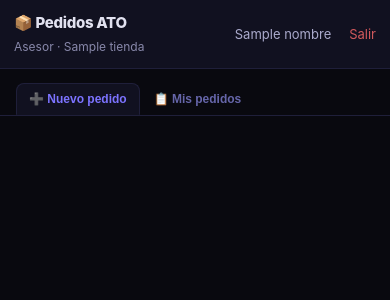
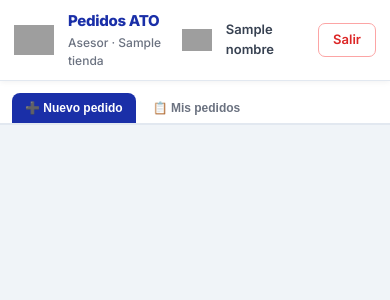
Before and after one commit to jirviato29-cell/pedidos-ato, a Flask app: template templates/dashboard.html in a window 390 px wide. Shown: the top 300 px of the page. Run offline with Flask 3, Linux system fonts and the light colour scheme; the template is opened without the code that fills it: most values are stand-ins (such as "Sample title", 1, 10 or a date in 2020); grey boxes are pictures that could not be loaded.

Commit message:
feat: rediseño completo a tema claro con identidad ATO/Telcel
- Fondo blanco/gris claro (#f0f4f8), color principal azul #1a2fa8
- Header con logos ATO y Telcel (servidos desde /static/)
- Tipografía Inter importada desde Google Fonts
- Pestañas: azul marino activo con texto blanco
- Cards con sombra suave sobre fondo blanco
- Badges con colores vibrantes sobre fondos claros
- Botones en azul marino, success/warn/danger en pasteles
- Dropdown de acciones con estilos claros
- Tablas con fondo blanco, hover en azul claro
- Responsive: logos y columnas se adaptan en móvil

Co-Authored-By: Claude Sonnet 4.6 <noreply@anthropic.com>

```diff
--- a/templates/dashboard.html
+++ b/templates/dashboard.html
@@ -5,117 +5,134 @@
 <meta name="viewport" content="width=device-width, initial-scale=1.0">
 <title>Pedidos ATO</title>
 <style>
+@import url('https://fonts.googleapis.com/css2?family=Inter:wght@400;500;600;700;800&display=swap');
 *{margin:0;padding:0;box-sizing:border-box;}
-body{background:#09090f;color:#e2e2f0;font-family:-apple-system,BlinkMacSystemFont,'Segoe UI',system-ui,sans-serif;min-height:100vh;font-size:14px;line-height:1.5;}
+body{background:#f0f4f8;color:#1a1f36;font-family:'Inter',system-ui,sans-serif;min-height:100vh;font-size:14px;line-height:1.5;}
 
 /* ── TOPBAR ── */
-.topbar{background:#111120;border-bottom:1px solid #1f1f3a;padding:14px 20px;display:flex;align-items:center;justify-content:space-between;position:sticky;top:0;z-index:50;}
-.topbar h1{font-size:17px;font-weight:800;letter-spacing:-.3px;}
-.logout{color:#ff6b6b;font-size:13px;text-decoration:none;margin-left:14px;opacity:.8;transition:opacity .2s;}
-.logout:hover{opacity:1;}
+.topbar{background:#fff;border-bottom:1px solid #e2e8f0;padding:10px 24px;display:flex;align-items:center;justify-content:space-between;position:sticky;top:0;z-index:50;box-shadow:0 1px 6px rgba(0,0,0,.06);}
+.topbar-left{display:flex;align-items:center;gap:14px;}
+.topbar-logo{height:40px;width:auto;object-fit:contain;}
+.topbar-logo-sm{height:28px;width:auto;object-fit:contain;}
+.topbar-divider{width:1px;height:36px;background:#e2e8f0;}
+.topbar h1{font-size:17px;font-weight:800;color:#1a2fa8;letter-spacing:-.3px;}
+.topbar-rol{font-size:12px;color:#6b7280;display:block;margin-top:1px;font-weight:500;}
+.topbar-right{display:flex;align-items:center;gap:14px;}
+.topbar-user{color:#374151;font-size:13px;font-weight:600;}
+.logout{color:#dc2626;font-size:13px;text-decoration:none;padding:6px 14px;border:1.5px solid #fca5a5;border-radius:7px;font-weight:600;transition:all .15s;}
+.logout:hover{background:#fef2f2;}
 
 /* ── TABS ── */
-.tabs{display:flex;gap:2px;padding:14px 16px 0;overflow-x:auto;border-bottom:1px solid #1f1f3a;scrollbar-width:none;}
+.tabs{display:flex;gap:4px;padding:16px 24px 0;overflow-x:auto;background:#fff;border-bottom:2px solid #e2e8f0;scrollbar-width:none;}
 .tabs::-webkit-scrollbar{display:none;}
-.tab{padding:9px 15px;border-radius:8px 8px 0 0;font-size:13px;font-weight:600;cursor:pointer;color:#6666aa;white-space:nowrap;border:none;background:none;transition:all .15s;}
-.tab:hover:not(.active){color:#aaaacc;background:#ffffff08;}
-.tab.active{background:#111120;color:#7c73ff;border:1px solid #1f1f3a;border-bottom:1px solid #111120;}
+.tab{padding:10px 18px;border-radius:8px 8px 0 0;font-size:13px;font-weight:600;cursor:pointer;color:#6b7280;white-space:nowrap;border:none;background:none;transition:all .15s;}
+.tab:hover:not(.active){color:#1a2fa8;background:#eff3ff;}
+.tab.active{background:#1a2fa8;color:#fff;}
 
 /* ── PANELS ── */
-.panel{display:none;padding:20px 16px;max-width:1200px;margin:0 auto;}
+.panel{display:none;padding:24px;max-width:1200px;margin:0 auto;}
 .panel.active{display:block;}
 
 /* ── CARDS ── */
-.card{background:#111120;border:1px solid #1e1e38;border-radius:14px;padding:18px;margin-bottom:14px;}
+.card{background:#fff;border:1px solid #e2e8f0;border-radius:14px;padding:20px;margin-bottom:16px;box-shadow:0 1px 4px rgba(0,0,0,.05),0 4px 16px rgba(0,0,0,.03);}
 
-/* ── BADGES TIPO (grandes, con borde) ── */
-.badge{display:inline-flex;align-items:center;gap:4px;padding:5px 11px;border-radius:20px;font-size:12px;font-weight:700;letter-spacing:.2px;white-space:nowrap;}
-.badge.urgente{background:#3a1212;color:#ff7070;border:1px solid #5a2020;}
-.badge.faltante{background:#12123a;color:#8a8aff;border:1px solid #20206a;}
-.badge.especial{background:#280f40;color:#cc88ff;border:1px solid #441a6a;}
-.badge.sugerido{background:#0c2a18;color:#4ddd88;border:1px solid #1a4a2a;}
-.badge.pendiente{background:#12123a;color:#8a8aff;border:1px solid #20206a;}
-.badge.camino{background:#2e2000;color:#ffbb33;border:1px solid #4a3600;}
-.badge.llego{background:#0c2a18;color:#4ddd88;border:1px solid #1a4a2a;}
-.badge.bodega{background:#0c1e38;color:#55aaff;border:1px solid #1a3a6a;}
-.badge.no-surtido{background:#3a1212;color:#ff5555;border:1px solid #5a2020;}
+/* ── BADGES ── */
+.badge{display:inline-flex;align-items:center;gap:4px;padding:4px 10px;border-radius:20px;font-size:12px;font-weight:700;white-space:nowrap;}
+.badge.urgente{background:#fef2f2;color:#dc2626;}
+.badge.faltante{background:#eff6ff;color:#1d4ed8;}
+.badge.especial{background:#f5f3ff;color:#7c3aed;}
+.badge.sugerido{background:#f0fdf4;color:#16a34a;}
+.badge.pendiente{background:#eff6ff;color:#1d4ed8;}
+.badge.camino{background:#fff7ed;color:#ea580c;}
+.badge.llego{background:#f0fdf4;color:#16a34a;}
+.badge.bodega{background:#ecfeff;color:#0891b2;}
+.badge.no-surtido{background:#fef2f2;color:#dc2626;}
 
 /* ── FORMS ── */
-label{display:block;color:#8888bb;font-size:11px;font-weight:700;text-transform:uppercase;letter-spacing:1px;margin-bottom:6px;margin-top:16px;}
-input,select,textarea{width:100%;background:#09090f;border:1px solid #1e1e38;border-radius:8px;padding:11px 13px;color:#e2e2f0;font-size:14px;outline:none;transition:border-color .2s,box-shadow .2s;}
-input:focus,select:focus,textarea:focus{border-color:#6c63ff;box-shadow:0 0 0 3px #6c63ff20;}
-select option{background:#111120;}
+label{display:block;color:#6b7280;font-size:11px;font-weight:700;text-transform:uppercase;letter-spacing:1px;margin-bottom:5px;margin-top:16px;}
+input,select,textarea{width:100%;background:#fff;border:1.5px solid #d1d5db;border-radius:8px;padding:10px 13px;color:#1a1f36;font-size:14px;outline:none;font-family:inherit;transition:border-color .2s,box-shadow .2s;}
+input:focus,select:focus,textarea:focus{border-color:#1a2fa8;box-shadow:0 0 0 3px #1a2fa820;}
+select option{background:#fff;color:#1a1f36;}
 textarea{resize:vertical;min-height:70px;}
 
 /* ── BUTTONS ── */
-.btn{display:inline-flex;align-items:center;gap:6px;padding:10px 18px;border-radius:8px;font-size:14px;font-weight:600;cursor:pointer;border:none;transition:all .15s;}
-.btn-primary{background:#6c63ff;color:#fff;}
-.btn-primary:hover{background:#574fd6;transform:translateY(-1px);}
-.btn-success{background:#0c2a18;color:#4ddd88;border:1px solid #1a4a2a;}
-.btn-success:hover{background:#152f1e;}
-.btn-warn{background:#2a1c00;color:#ffbb33;border:1px solid #443000;}
-.btn-warn:hover{background:#352400;}
-.btn-danger{background:#2a1010;color:#ff6b6b;border:1px solid #441818;}
-.btn-danger:hover{background:#351515;}
+.btn{display:inline-flex;align-items:center;gap:6px;padding:10px 18px;border-radius:8px;font-size:14px;font-weight:600;cursor:pointer;border:none;transition:all .15s;font-family:inherit;}
+.btn-primary{background:#1a2fa8;color:#fff;}
+.btn-primary:hover{background:#142285;}
+.btn-success{background:#f0fdf4;color:#16a34a;border:1.5px solid #bbf7d0;}
+.btn-success:hover{background:#dcfce7;}
+.btn-warn{background:#fff7ed;color:#ea580c;border:1.5px solid #fed7aa;}
+.btn-warn:hover{background:#ffedd5;}
+.btn-danger{background:#fef2f2;color:#dc2626;border:1.5px solid #fca5a5;}
+.btn-danger:hover{background:#fee2e2;}
 .btn-sm{padding:6px 12px;font-size:12px;border-radius:6px;}
 
 /* ── DROPDOWN ── */
 .dropdown{position:relative;display:inline-block;}
-.dropdown-menu{display:none;position:absolute;right:0;top:calc(100% + 6px);background:#181830;border:1px solid #252550;border-radius:10px;min-width:170px;z-index:200;box-shadow:0 10px 32px #00000066;overflow:hidden;}
+.dropdown-menu{display:none;position:absolute;right:0;top:calc(100% + 5px);background:#fff;border:1px solid #e2e8f0;border-radius:10px;min-width:170px;z-index:200;box-shadow:0 4px 24px rgba(0,0,0,.12);overflow:hidden;}
 .dropdown-menu.open{display:block;}
-.dropdown-item{display:flex;align-items:center;gap:8px;width:100%;padding:11px 15px;font-size:13px;font-weight:500;color:#ccccee;background:none;border:none;cursor:pointer;text-align:left;transition:background .1s;white-space:nowrap;}
-.dropdown-item:hover{background:#ffffff0d;}
-.dropdown-item.success{color:#4ddd88;}
-.dropdown-item.warn{color:#ffbb33;}
-.dropdown-item.danger{color:#ff6b6b;}
+.dropdown-item{display:flex;align-items:center;gap:8px;width:100%;padding:11px 15px;font-size:13px;font-weight:500;color:#374151;background:none;border:none;cursor:pointer;text-align:left;transition:background .1s;white-space:nowrap;font-family:inherit;}
+.dropdown-item:hover{background:#f9fafb;}
+.dropdown-item.success{color:#16a34a;}
+.dropdown-item.warn{color:#ea580c;}
+.dropdown-item.danger{color:#dc2626;}
 
 /* ── TABLES ── */
-.tbl-wrap{overflow-x:auto;border-radius:10px;border:1px solid #1a1a32;}
+.tbl-wrap{overflow-x:auto;border-radius:10px;border:1px solid #e2e8f0;}
 .tbl{width:100%;border-collapse:collapse;font-size:13px;}
-.tbl thead tr{background:#0d0d1e;}
-.tbl th{padding:11px 14px;text-align:left;color:#6666aa;font-size:11px;font-weight:700;text-transform:uppercase;letter-spacing:1px;border-bottom:1px solid #1a1a32;white-space:nowrap;}
+.tbl thead tr{background:#f8fafc;}
+.tbl th{padding:11px 14px;text-align:left;color:#6b7280;font-size:11px;font-weight:700;text-transform:uppercase;letter-spacing:1px;border-bottom:1px solid #e2e8f0;white-space:nowrap;}
 .tbl th:last-child{text-align:center;}
-.tbl tbody tr{border-bottom:1px solid #141428;transition:background .1s;}
+.tbl tbody tr{border-bottom:1px solid #f1f5f9;transition:background .1s;}
 .tbl tbody tr:last-child{border-bottom:none;}
-.tbl tbody tr:nth-child(odd){background:#09090f;}
-.tbl tbody tr:nth-child(even){background:#0d0d1e;}
-.tbl tbody tr:hover{background:#13132a;}
-.tbl td{padding:13px 14px;vertical-align:middle;}
+.tbl tbody tr:nth-child(odd){background:#fff;}
+.tbl tbody tr:nth-child(even){background:#fafbfc;}
+.tbl tbody tr:hover{background:#eef2ff;}
+.tbl td{padding:13px 14px;vertical-align:middle;color:#374151;}
 
 /* ── MISC ── */
-.grid2{display:grid;grid-template-columns:1fr 1fr;gap:14px;}
-.empty{text-align:center;color:#555588;padding:48px 20px;font-size:14px;}
-.alert-ok{background:#0c2a18;border:1px solid #1a4a2a;border-radius:8px;color:#4ddd88;padding:10px 14px;margin-bottom:14px;display:none;font-size:13px;font-weight:600;}
-.section-title{font-size:14px;font-weight:700;color:#8888bb;margin-bottom:14px;letter-spacing:.2px;}
-.top-item{display:flex;align-items:center;justify-content:space-between;padding:12px 0;border-bottom:1px solid #1a1a32;}
+.grid2{display:grid;grid-template-columns:1fr 1fr;gap:16px;}
+.empty{text-align:center;color:#9ca3af;padding:48px 20px;font-size:14px;}
+.alert-ok{background:#f0fdf4;border:1px solid #bbf7d0;border-radius:8px;color:#15803d;padding:10px 14px;margin-bottom:14px;display:none;font-size:13px;font-weight:600;}
+.section-title{font-size:12px;font-weight:700;color:#6b7280;margin-bottom:14px;text-transform:uppercase;letter-spacing:.8px;}
+.top-item{display:flex;align-items:center;justify-content:space-between;padding:12px 0;border-bottom:1px solid #f1f5f9;}
 .top-item:last-child{border-bottom:none;}
 .filtros{display:flex;gap:8px;flex-wrap:wrap;margin-bottom:16px;align-items:center;}
 .filtros select{width:auto;padding:8px 12px;font-size:13px;}
-.check-label{display:flex;align-items:center;gap:8px;text-transform:none;letter-spacing:0;cursor:pointer;color:#8888aa;font-size:13px;font-weight:400;}
+.check-label{display:flex;align-items:center;gap:8px;text-transform:none;letter-spacing:0;cursor:pointer;color:#6b7280;font-size:13px;font-weight:500;}
 .check-label input[type=checkbox]{width:auto;margin:0;}
 
 /* ── MOBILE ── */
 @media(max-width:640px){
-  .panel{padding:14px 10px;}
-  .topbar{padding:12px 14px;}
+  .panel{padding:16px 12px;}
+  .topbar{padding:10px 14px;}
   .topbar h1{font-size:15px;}
+  .topbar-logo{height:30px;}
+  .topbar-logo-sm{height:22px;}
+  .topbar-divider{display:none;}
   .grid2{grid-template-columns:1fr;}
   .col-hide{display:none;}
-  .card{padding:14px;}
+  .card{padding:14px;border-radius:10px;}
   .btn{padding:9px 14px;font-size:13px;}
-  .tab{padding:8px 12px;font-size:12px;}
+  .tab{padding:8px 13px;font-size:12px;}
+  .tabs{padding:12px 12px 0;}
 }
 </style>
 </head>
 <body>
 
 <div class="topbar">
-  <div>
-    <h1>📦 Pedidos ATO</h1>
-    <span id="info-rol" style="font-size:12px;color:#8888aa"></span>
+  <div class="topbar-left">
+    <img src="/static/ato.png" alt="ATO" class="topbar-logo" onerror="this.style.display='none'">
+    <div class="topbar-divider"></div>
+    <div>
+      <h1>Pedidos ATO</h1>
+      <span id="info-rol" class="topbar-rol"></span>
+    </div>
   </div>
-  <div>
-    <span id="info-nombre" style="color:#aaaacc;font-size:13px"></span>
+  <div class="topbar-right">
+    <img src="/static/telcel.jpeg" alt="Telcel" class="topbar-logo-sm" onerror="this.style.display='none'">
+    <span id="info-nombre" class="topbar-user"></span>
     <a href="/logout" class="logout">Salir</a>
   </div>
 </div>
@@ -291,11 +308,11 @@ function renderCarrito(){
     <div class="card">
       <div class="section-title">🛒 Pedido actual — ${carrito.length} producto${carrito.length>1?'s':''}</div>
       ${carrito.map((item,i)=>`
-        <div style="display:flex;align-items:center;justify-content:space-between;padding:10px 0;border-bottom:1px solid #2a2a4a">
+        <div style="display:flex;align-items:center;justify-content:space-between;padding:12px 0;border-bottom:1px solid #f1f5f9">
           <div>
-            <div style="font-weight:600">${item.producto_nombre}</div>
-            <div style="font-size:12px;color:#8888aa">
-              <span class="badge ${item.tipo}" style="font-size:10px">${item.tipo}</span>
+            <div style="font-weight:600;color:#1a1f36">${item.producto_nombre}</div>
+            <div style="font-size:12px;color:#6b7280;margin-top:3px">
+              <span class="badge ${item.tipo}">${item.tipo}</span>
               · ${item.cantidad}
               ${item.modelo_marca?` · ${item.modelo_marca}`:''}
               ${item.nota?` · 📝 ${item.nota}`:''}
@@ -359,30 +376,31 @@ async function cargarAsesores(){
   });
   p.innerHTML=Object.entries(porAsesor).map(([nombre,pedidos])=>{
     const pendientes=pedidos.filter(x=>x.estado==='pendiente').length;
-    return `<div class="card" style="margin-bottom:12px">
-      <div style="display:flex;justify-content:space-between;align-items:center;margin-bottom:12px">
-        <div class="section-title" style="margin:0">👤 ${nombre}</div>
-        <span style="color:#8888aa;font-size:12px">${pedidos.length} pedido${pedidos.length>1?'s':''} · ${pendientes} pendiente${pendientes!==1?'s':''}</span>
+    return `<div class="card">
+      <div style="display:flex;justify-content:space-between;align-items:center;margin-bottom:14px">
+        <div style="display:flex;align-items:center;gap:8px">
+          <span style="background:#eff3ff;color:#1a2fa8;width:32px;height:32px;border-radius:50%;display:flex;align-items:center;justify-content:center;font-weight:700;font-size:14px">👤</span>
+          <span style="font-weight:700;font-size:15px;color:#1a1f36">${nombre}</span>
+        </div>
+        <span style="color:#6b7280;font-size:12px;background:#f3f4f6;padding:4px 10px;border-radius:20px">${pedidos.length} pedido${pedidos.length>1?'s':''} · <span style="color:${pendientes>0?'#dc2626':'#16a34a'}">${pendientes} pendiente${pendientes!==1?'s':''}</span></span>
       </div>
-      <div style="overflow-x:auto">
-        <table style="width:100%;border-collapse:collapse;font-size:13px">
-          <thead><tr style="color:#8888aa;font-size:11px;text-transform:uppercase;letter-spacing:1px">
-            <th style="padding:8px 10px;text-align:left;border-bottom:1px solid #2a2a4a">Tipo</th>
-            <th style="padding:8px 10px;text-align:left;border-bottom:1px solid #2a2a4a">Producto</th>
-            <th style="padding:8px 10px;text-align:left;border-bottom:1px solid #2a2a4a">Modelo</th>
-            <th style="padding:8px 10px;text-align:center;border-bottom:1px solid #2a2a4a">Cant.</th>
-            <th style="padding:8px 10px;text-align:left;border-bottom:1px solid #2a2a4a">Estado</th>
+      <div class="tbl-wrap">
+        <table class="tbl">
+          <thead><tr>
+            <th>Tipo</th>
+            <th>Producto</th>
+            <th class="col-hide">Modelo</th>
+            <th style="text-align:center">Cant.</th>
+            <th>Estado</th>
           </tr></thead>
-          <tbody>${pedidos.map((ped,i)=>{
-            const color=TIPO_COLOR[ped.tipo]||'#8888ff';
+          <tbody>${pedidos.map(ped=>{
             const icon=TIPO_ICON[ped.tipo]||'📋';
-            const bg=i%2===0?'#0f0f1a':'#141420';
-            return `<tr style="background:${bg};border-bottom:1px solid #1a1a2a">
-              <td style="padding:8px 10px;white-space:nowrap"><span style="color:${color};font-weight:700;font-size:12px">${icon} ${ped.tipo}</span></td>
-              <td style="padding:8px 10px;font-weight:600;color:#fff">${ped.producto_nombre}</td>
-              <td style="padding:8px 10px;color:#aaaaff">${ped.modelo_marca||'—'}</td>
-              <td style="padding:8px 10px;text-align:center;color:#fff">${ped.cantidad}</td>
-              <td style="padding:8px 10px"><span class="badge ${ped.estado}">${ped.estado}</span></td>
+            return `<tr>
+              <td><span class="badge ${ped.tipo}">${icon} ${ped.tipo}</span></td>
+              <td style="font-weight:600;color:#1a1f36">${ped.producto_nombre}</td>
+              <td class="col-hide" style="color:#6b7280">${ped.modelo_marca||'—'}</td>
+              <td style="text-align:center;font-weight:600">${ped.cantidad}</td>
+              <td><span class="badge ${ped.estado}">${ped.estado}</span></td>
             </tr>`;
           }).join('')}</tbody>
         </table>
@@ -450,17 +468,17 @@ function renderTablaAgrupada(lista,modo){
           const mod=(r.modelo_marca||'').replace(/\\/g,'\\\\').replace(/'/g,"\\'");
           return `<tr>
             <td><span class="badge ${r.tipo}">${icon} ${r.tipo}</span></td>
-            <td style="font-weight:600;color:#e2e2f0;max-width:200px">${r.producto_nombre}</td>
-            <td class="col-hide" style="color:#9999cc">${r.modelo_marca||'—'}</td>
-            <td style="text-align:center;font-weight:700;color:#e2e2f0">${r.cantidad_total||r.num_pedidos}</td>
+            <td style="font-weight:600;color:#1a1f36;max-width:200px">${r.producto_nombre}</td>
+            <td class="col-hide" style="color:#6b7280">${r.modelo_marca||'—'}</td>
+            <td style="text-align:center;font-weight:700;color:#1a1f36">${r.cantidad_total||r.num_pedidos}</td>
             <td class="col-hide">
               <div style="display:flex;flex-wrap:wrap;gap:4px">
-                ${tiendas.map(t=>`<span style="background:#1a1a35;color:#9999cc;padding:3px 9px;border-radius:20px;font-size:11px;border:1px solid #252550">${t}</span>`).join('')}
+                ${tiendas.map(t=>`<span style="background:#eff3ff;color:#1a2fa8;padding:3px 9px;border-radius:20px;font-size:11px;font-weight:600">${t}</span>`).join('')}
               </div>
             </td>
             <td style="text-align:center">
               <div class="dropdown">
-                <button class="btn btn-sm" style="background:#1a1a35;color:#aaaacc;border:1px solid #252550" onclick="toggleDropdown(this)">⋯ Acción</button>
+                <button class="btn btn-sm" style="background:#f3f4f6;color:#374151;border:1px solid #e5e7eb" onclick="toggleDropdown(this)">⋯ Acción</button>
                 <div class="dropdown-menu">
                   <button class="dropdown-item success" onclick="accionMasiva('${prod}','${mod}','${r.tipo}','llego','${modo}')">✅ Surtido</button>
                   <button class="dropdown-item warn" onclick="accionMasiva('${prod}','${mod}','${r.tipo}','bodega','${modo}')">📦 Hay en bodega</button>
@@ -495,10 +513,10 @@ function renderTablaSimple(lista,modo){
           const icon=TIPO_ICON[ped.tipo]||'📋';
           return `<tr>
             <td><span class="badge ${ped.tipo}">${icon} ${ped.tipo}</span></td>
-            <td style="font-weight:600;color:#e2e2f0;max-width:180px">${ped.producto_nombre}</td>
-            <td class="col-hide" style="color:#9999cc">${ped.modelo_marca||'—'}</td>
-            <td style="text-align:center;color:#e2e2f0;font-weight:600">${ped.cantidad}</td>
-            <td class="col-hide" style="color:#7777aa">${ped.tienda}</td>
+            <td style="font-weight:600;color:#1a1f36;max-width:180px">${ped.producto_nombre}</td>
+            <td class="col-hide" style="color:#6b7280">${ped.modelo_marca||'—'}</td>
+            <td style="text-align:center;color:#1a1f36;font-weight:600">${ped.cantidad}</td>
+            <td class="col-hide" style="color:#6b7280">${ped.tienda}</td>
             <td><span class="badge ${ped.estado}">${ped.estado}</span></td>
             <td style="text-align:center;white-space:nowrap">
               ${ROL==='encargado'&&ped.estado==='pendiente'?`<button class="btn btn-success btn-sm" onclick="cambiarEstado(${ped.id},'llego',null,'${modo}')">✅ Ya lo llevé</button>`:''}
```
Also changed, not shown: 1 other file.
